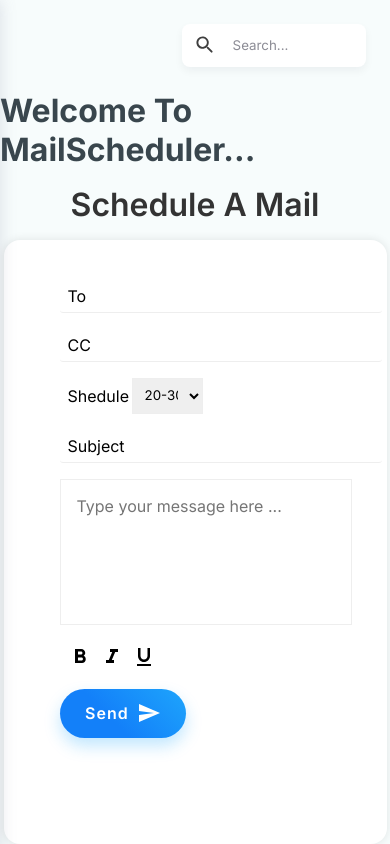
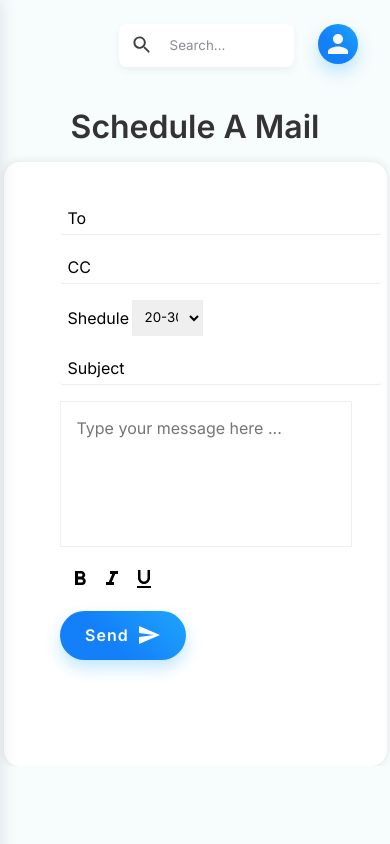
Before and after one commit to skg1998/MailSheduling, a React (Create React App) app in the folder client/: page /new_mail in a window 390 px wide. Built offline with nearby package versions, Linux system fonts and the light colour scheme; no server answers.

Commit message:
user-icon

```diff
--- a/client/src/Components/Header/Header.css
+++ b/client/src/Components/Header/Header.css
@@ -2,7 +2,7 @@
     position: relative;
   }
   .header__nav {
-    padding: 2rem;
+    padding: 2rem 6rem;
     padding-bottom: 0;
     display: flex;
     align-items: center;
@@ -44,12 +44,13 @@
   @media (max-width: 767.98px) {
     .header__nav {
       padding: 1.5rem;
+      padding-right: 6rem;
     }
     .header__nav h3 {
       display: none;
     }
     .header__search {
       margin-right: 0;
-      width: 50%;
+      width: 60%;
     }
   }
--- a/client/src/Components/Header/Header.js
+++ b/client/src/Components/Header/Header.js
@@ -1,6 +1,5 @@
 import React from "react";
 import SearchRoundedIcon from "@material-ui/icons/SearchRounded";
-import { Avatar } from "@material-ui/core";
 import "./Header.css";
 
 function Header() {
--- a/client/src/Components/Home/Body.js
+++ b/client/src/Components/Home/Body.js
@@ -7,7 +7,7 @@ function Body({ title, type }) {
 
     return (
         <div>
-            <h1>Welcome To MailScheduler...</h1>
+            {/* <h1>Welcome To MailScheduler...</h1> */}
             <div className="body">
                 <h3 className="title">{title}</h3>
                 {
--- a/client/src/Components/NewMaill/NewMail.js
+++ b/client/src/Components/NewMaill/NewMail.js
@@ -6,9 +6,40 @@ import FormatBoldIcon from '@material-ui/icons/FormatBold';
 import FormatItalicIcon from '@material-ui/icons/FormatItalic';
 import FormatUnderlinedIcon from '@material-ui/icons/FormatUnderlined';
 import SendIcon from '@material-ui/icons/Send';
+import  { useState,  } from 'react';
+
+function NewMail() {
+
+    const [email,setemail]=useState("");
+    const [CC,setCC]=useState("");
+    const [subject,setSubject]=useState("");
+    const [content,setContent]=useState("")
+    const [sheduleTime,setSheduleTime]=useState("");
+
+    const [tags, setTags] = React.useState([]);
+    const addTags = event => {
+        if (event.key === "Enter" && event.target.value !== "") {
+            setTags([...tags, event.target.value]);
+            event.target.value = "";
+        }
 
 
-function NewMail() {
+    // handleChangeTO=(e)=>{
+    //     setemail(e.target.value);
+    // }
+    // handleChangeCC=(e)=>{
+    //     setCC(e.target.value);
+    // }
+    // handleChangeSub=(e)=>{
+    //     setSubject(e.target.value);
+    // }
+    // handleChangeTex=(e)=>{
+    //     setContent(e.target.value);
+    // }
+    // handleSelect=(e)=>{
+    //     setSheduleTime(e.target.value);
+    }
+
     return (
         <motion.div
             initial="initial"
@@ -20,15 +51,16 @@ function NewMail() {
             <div className="mail__form">
                 <div>
                     <label htmlFor="#to">To </label>
-                    <input type="text" id="to" />
+                    <input type="text"  id="to" />
                 </div>
+
                 <div>
                     <label htmlFor="#to">CC </label>
                     <input type="text" id="cc" />
                 </div>
                 <div className="selectInput">
                     <label htmlFor="#cc">Shedule</label>
-                    <select name="" id="">
+                    <select name="" id="" >
                         <option value="second">20-30 Seconds</option>
                         <option value="week">A Week</option>
                         <option value="month">A Month</option>
@@ -41,7 +73,7 @@ function NewMail() {
                     <input type="text" id="subject" />
                 </div>
                 <div>
-                    <textarea placeholder="Type your message here ...">
+                    <textarea placeholder="Type your message here ..." >
 
                     </textarea>
                 </div>
@@ -63,6 +95,7 @@ function NewMail() {
             </div>
         </motion.div>
     )
-}
+
+                            };
 
 export default NewMail
--- a/client/src/Components/Sidebar/Sidebar.css
+++ b/client/src/Components/Sidebar/Sidebar.css
@@ -15,13 +15,14 @@
 .sidebar::-webkit-scrollbar {
   display: none;
 }
-/* .sidebar__icon {
+.sidebar__icon {
   position: absolute !important;
   top: 2rem;
-  left: 2rem;
+  right: 3rem;
   cursor: pointer;
   z-index: 1000;
-} */
+}
+
 .sidebar__menu {
   margin-top: 4rem;
   display: flex;
@@ -90,4 +91,9 @@
   .sidebar.active {
     left: 0;
   }
+  .sidebar__icon {
+    position: absolute !important;
+    top: 1.5rem;
+    right: 2rem;
+  }
 }
--- a/client/src/Components/Sidebar/Sidebar.js
+++ b/client/src/Components/Sidebar/Sidebar.js
@@ -5,6 +5,7 @@ import WatchLaterRoundedIcon from "@material-ui/icons/WatchLaterRounded";
 import LibraryAddRoundedIcon from '@material-ui/icons/LibraryAddRounded';
 import ExitToAppRoundedIcon from '@material-ui/icons/ExitToAppRounded';
 import { NavLink } from "react-router-dom";
+import { Avatar } from "@material-ui/core";
 import { UserContext } from '../../App'
 import "./Sidebar.css";
 
@@ -25,7 +26,13 @@ function Sidebar() {
     setSidebarActive((sidebarActive) => !sidebarActive);
 
   return (
+
     <>
+       {
+         state ?
+         <Avatar className="btn-bg sidebar__icon" onClick={toggleSidebar}>{state.username[0]}</Avatar>
+          : <Avatar className="btn-bg sidebar__icon" onClick={toggleSidebar}></Avatar>
+       }
       <div className={`sidebar ${sidebarActive ? "active" : ""}`}>
         <h3>MailSheduler</h3>
         <div className="sidebar__menu">
```
